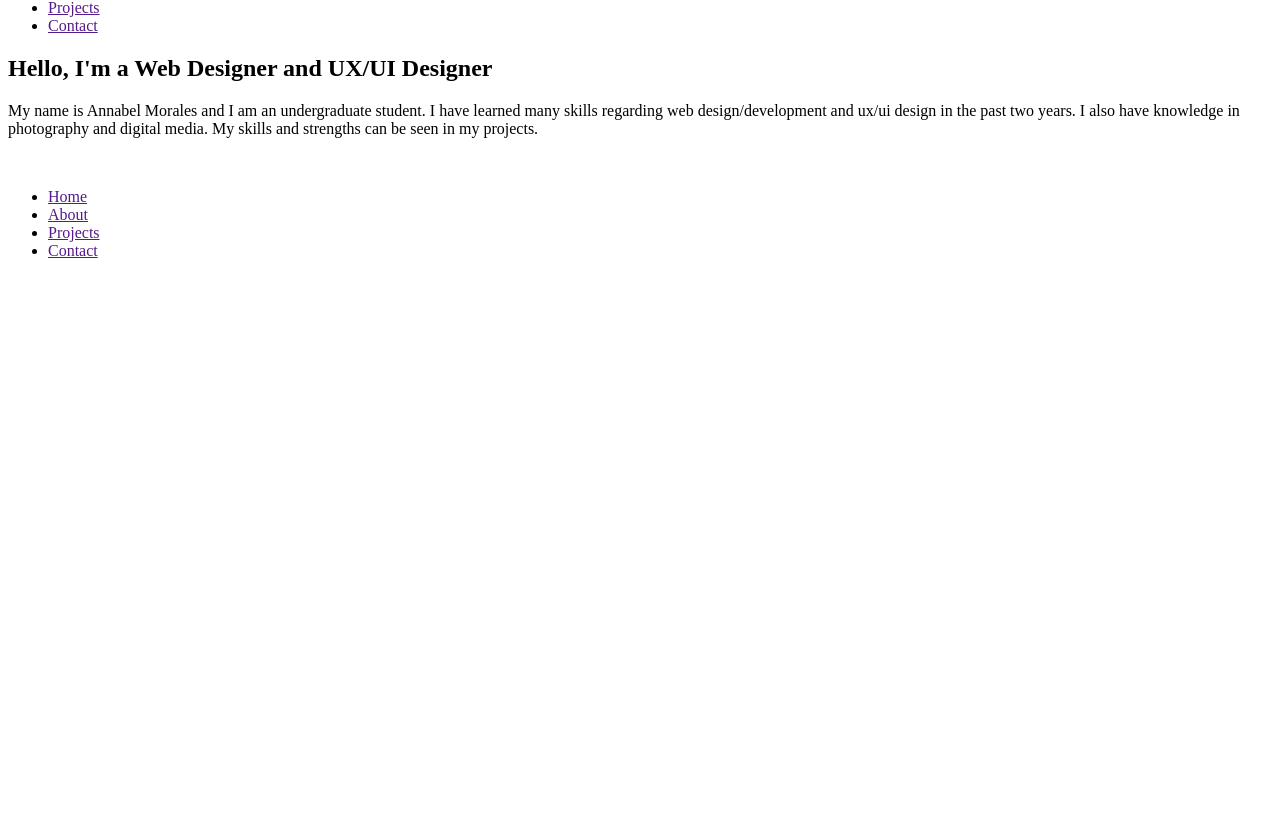
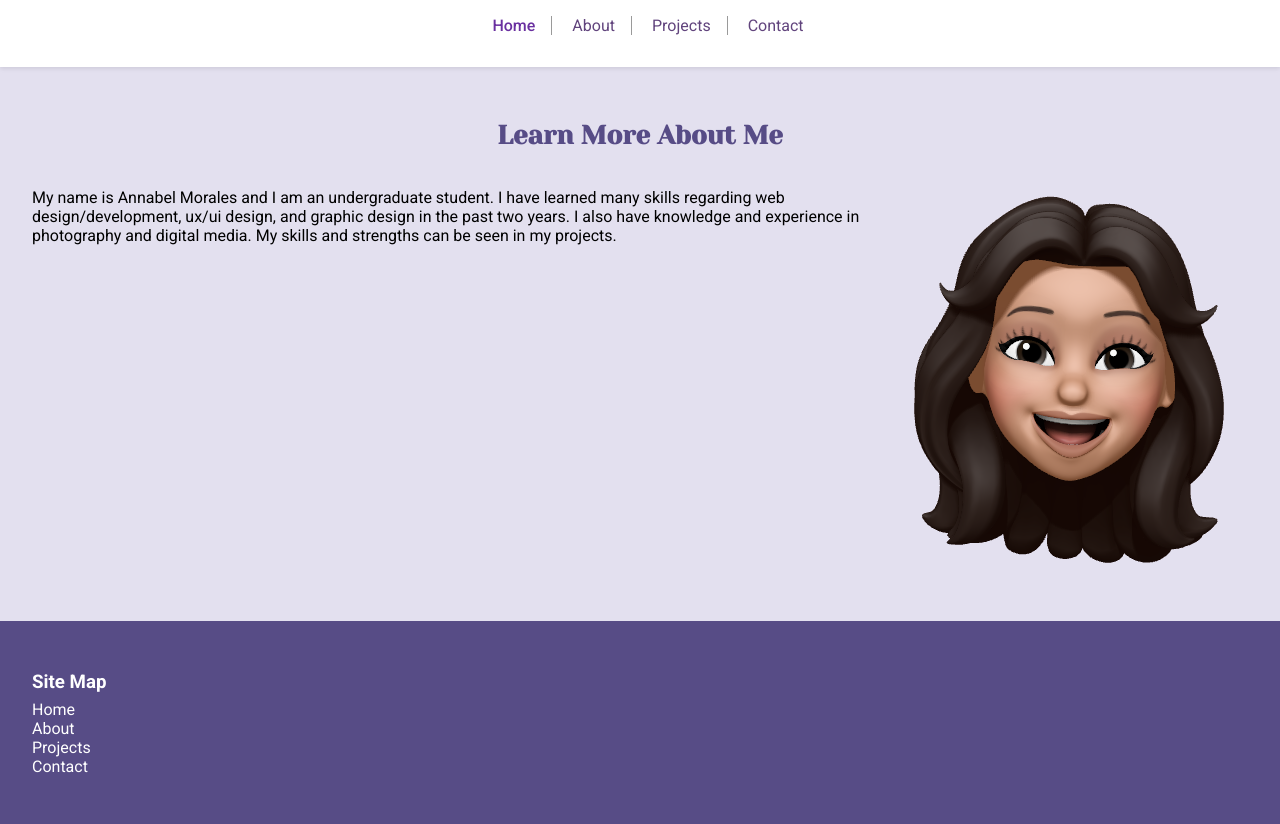
Before and after one commit to annabelxmrls/portfolio, a plain HTML site: page about.html in a window 1280 px wide. Shown: the part 117-941 px from the top of the page. Before the commit the page ends 800 px from the top, so only its background shows below. Drawn offline with Linux system fonts and the light colour scheme.

Commit message:
about page

```diff
--- a/about.html
+++ b/about.html
@@ -4,6 +4,7 @@
     <meta charset="UTF-8">
     <meta name="viewport" content="width=device-width, initial-scale=1.0">
     <title>About - Annabel Morales</title>
+    <link rel="stylesheet" href="css/main.css">
 </head>
 <body>
 
@@ -11,29 +12,33 @@
         <h1>Annabel Morales</h1>
         <nav class="header-nav">
             <ul class="header-ul">
-                <li class="header-li"><a href="">Home</a></li>
-                <li class="header-li"><a href="">About</a></li>
-                <li class="header-li"><a href="">Projects</a></li>
-                <li class="header-li"><a href="">Contact</a></li>
+                <li class="header-li"><a class="active" href="index.html">Home</a></li>
+                <li class="header-li"><a class="inactive" href="about.html">About</a></li>
+                <li class="header-li"><a class="inactive" href="projects.html">Projects</a></li>
+                <li class="header-li"><a class="inactive" href="contact.html">Contact</a></li>
             </ul>
         </nav>
     </header>
 
     <main>
-        <section>
-            <h2>Hello, I'm a Web Designer and UX/UI Designer</h2>
-            <p>My name is Annabel Morales and I am an undergraduate student. I have learned many skills regarding web design/development and ux/ui design in the past two years. I also have knowledge in photography and digital media. My skills and strengths can be seen in my projects.</p>
-            <img src="" alt="">
+        <section class="welcome">
+            <h2>Learn More About Me</h2>
+            <div class="flex">
+                <p>My name is Annabel Morales and I am an undergraduate student. I have learned many skills regarding web design/development, ux/ui design, and graphic design in the past two years. I also have knowledge and experience in photography and digital media. My skills and strengths can be seen in my projects.</p>
+
+                <img class="memoji" src="images/memoji.png" alt="My Memoji">
+            </div>
         </section>
     </main>
 
     <footer>
+        <h3>Site Map</h3>
         <nav class="footer-nav">
             <ul class="footer-ul">
-                <li class="footer-li"><a href="">Home</a></li>
-                <li class="footer-li"><a href="">About</a></li>
-                <li class="footer-li"><a href="">Projects</a></li>
-                <li class="footer-li"><a href="">Contact</a></li>
+                <li class="footer-li"><a href="index.html">Home</a></li>
+                <li class="footer-li"><a href="about.html">About</a></li>
+                <li class="footer-li"><a href="projects.html">Projects</a></li>
+                <li class="footer-li"><a href="contact.html">Contact</a></li>
             </ul>
         </nav>
     </footer>
```
Also changed, not shown: index.html (+0 -1 lines).
